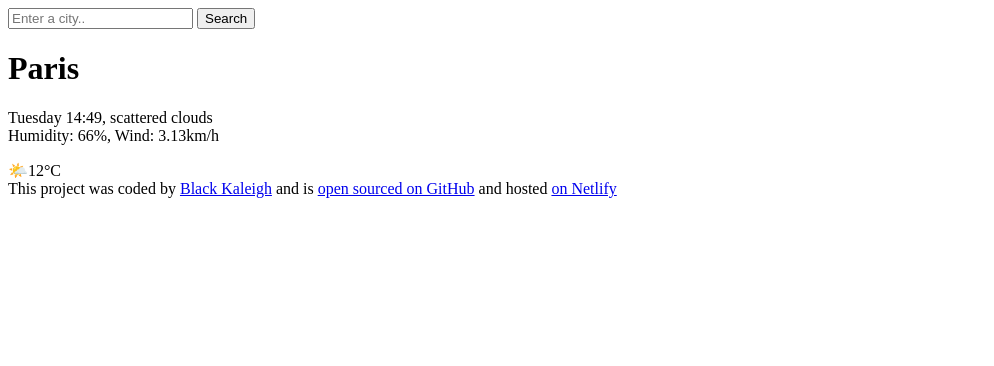
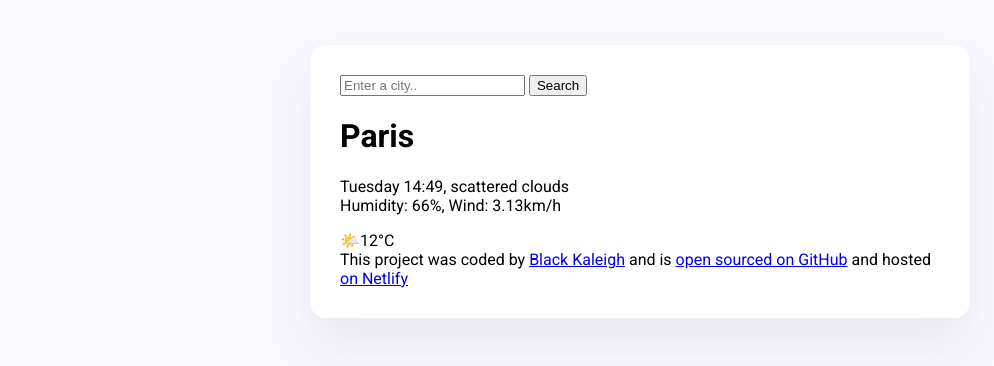
Before and after one commit to Black-Kaleigh/Kaleigh-Vanilla-weather-app, a plain HTML site: page index.html in a window 1280 px wide. Shown: the whole page, without its empty margins (0-994 px from the left). Drawn offline with Linux system fonts and the light colour scheme.

Commit message:
Styled main container and added custom font

```diff
--- a/index.html
+++ b/index.html
@@ -3,9 +3,15 @@
   <head>
     <meta charset="UTF-8" />
     <meta name="viewport" content="width=device-width, initial-scale=1.0" />
+    <link
+      href="https://fonts.googleapis.com/css2?family=Roboto:ital,wght@0,100;0,300;0,400;0,500;0,700;0,900;1,100;1,300;1,400;1,500;1,700;1,900&display=swap"
+      rel="stylesheet"
+    />
     <title>Kaleigh's App</title>
+    <link rel="stylesheet" href="src/index.css" />
   </head>
   <body>
+    <div class="weather-app">
       <header>
         <form>
           <input type="search" placeholder="Enter a city.." required />
@@ -42,5 +48,6 @@
           >on Netlify</a
         >
       </footer>
+    </div>
   </body>
 </html>
--- /dev/null
+++ b/src/index.css
@@ -0,0 +1,12 @@
+body {
+  background-color: #f9f7fe;
+  font-family: "Roboto", sans-serif;
+}
+.weather-app {
+  background: white;
+  max-width: 600px;
+  margin: 45px auto;
+  box-shadow: 0 30px 50px rgba(65, 50, 100, 0.08);
+  border-radius: 16px;
+  padding: 30px;
+}
```
Lines whose indentation alone changed are shown as unchanged.
